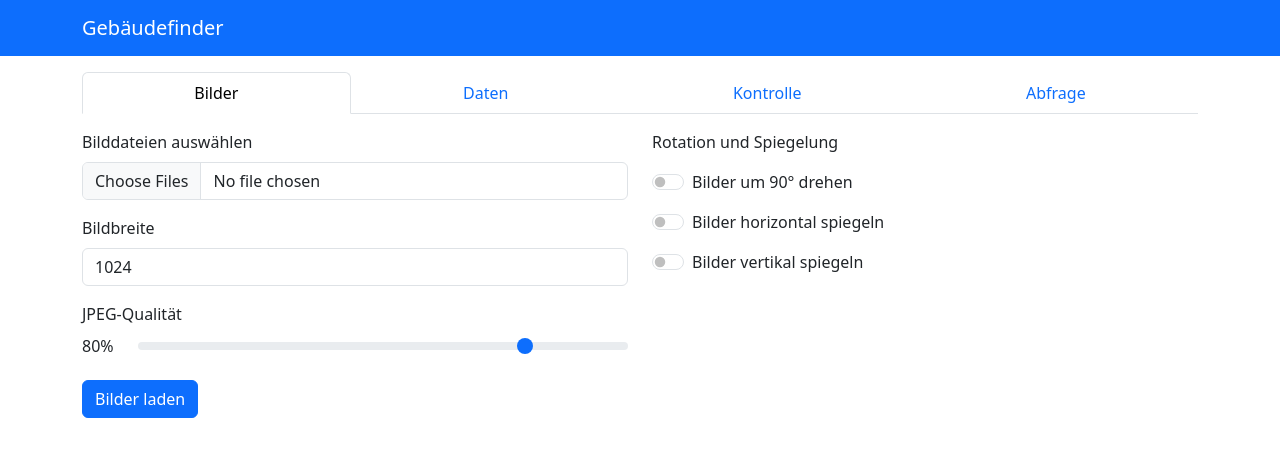
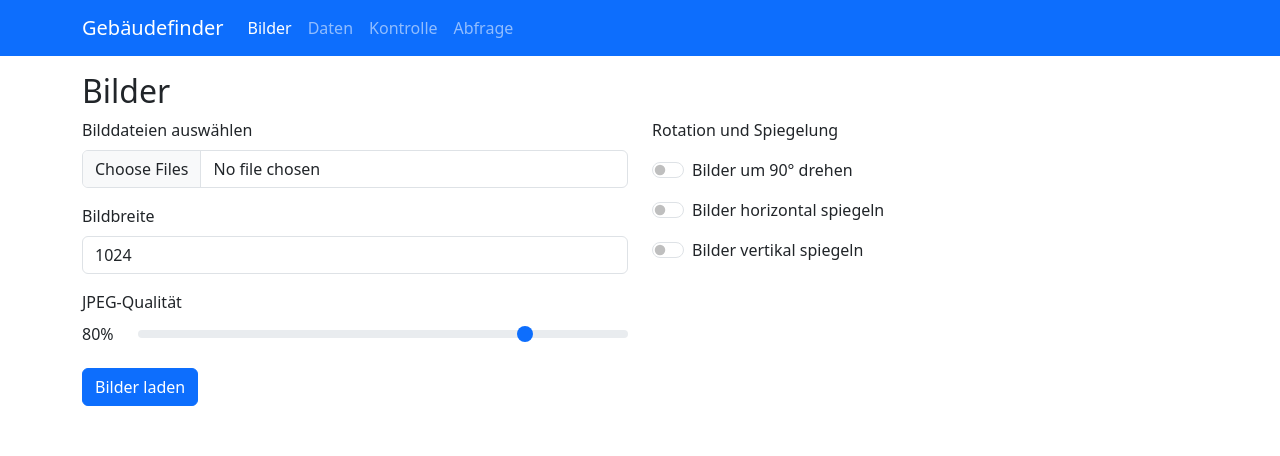
Before and after one commit to daka-fhnw/gebauede-finder, a React (Vite) app: page / in a window 1280 px wide. Shown: the top 456 px of the page. Built offline with nearby package versions, Linux system fonts and the light colour scheme.

Commit message:
navigation improved

```diff
--- a/src/App.jsx
+++ b/src/App.jsx
@@ -1,40 +1,29 @@
 import "./App.css";
 import "bootstrap/dist/css/bootstrap.min.css";
+import Container from "react-bootstrap/Container";
 import Header from "./comps/Header";
-import Tab from "react-bootstrap/Tab";
-import Tabs from "react-bootstrap/Tabs";
-import { Container } from "react-bootstrap";
 import Images from "./comps/Images";
+import Data from "./comps/Data";
+import Inspection from "./comps/Inspection";
+import Query from "./comps/Query";
 import { useState } from "react";
-import Inspection from "./comps/Inspection";
-import Data from "./comps/Data";
-import Query from "./comps/Query";
 
 export default function App() {
+  const [page, setPage] = useState(0);
   const [data, setData] = useState({});
+
   return (
     <>
-      <Header />
-      <Container>
-        <Tabs
-          defaultActiveKey="images"
-          transition={false}
-          className="mt-3 mb-3"
-          fill
-        >
-          <Tab eventKey="images" title="Bilder">
-            <Images data={data} setData={setData} />
-          </Tab>
-          <Tab eventKey="data" title="Daten">
-            <Data data={data} setData={setData} />
-          </Tab>
-          <Tab eventKey="inspection" title="Kontrolle">
-            <Inspection data={data} setData={setData} />
-          </Tab>
-          <Tab eventKey="query" title="Abfrage">
-            <Query data={data} setData={setData} />
-          </Tab>
-        </Tabs>
+      <Header page={page} setPage={setPage} />
+      <Container className="mt-3 mb-3">
+        <div className={page !== 0 ? "d-none" : ""}>
+          <Images data={data} setData={setData} />
+        </div>
+        {page === 1 && <Data data={data} setData={setData} />}
+        {page === 2 && <Inspection data={data} setData={setData} />}
+        <div className={page !== 3 ? "d-none" : ""}>
+          <Query data={data} setData={setData} />
+        </div>
       </Container>
     </>
   );
--- a/src/comps/Data.jsx
+++ b/src/comps/Data.jsx
@@ -1,3 +1,7 @@
 export default function Data({ data, setData }) {
-  return <></>;
+  return (
+    <>
+      <h2>Daten</h2>
+    </>
+  );
 }
--- a/src/comps/Header.jsx
+++ b/src/comps/Header.jsx
@@ -1,11 +1,29 @@
 import Container from "react-bootstrap/Container";
 import Navbar from "react-bootstrap/Navbar";
+import Nav from "react-bootstrap/Nav";
 
-export default function Header() {
+export default function Header({ page, setPage }) {
   return (
     <Navbar expand="lg" className="navbar navbar-dark bg-primary sticky-top">
       <Container>
         <Navbar.Brand>Gebäudefinder</Navbar.Brand>
+        <Navbar.Toggle aria-controls="basic-navbar-nav" />
+        <Navbar.Collapse id="basic-navbar-nav">
+          <Nav>
+            <Nav.Link active={page === 0} onClick={() => setPage(0)}>
+              Bilder
+            </Nav.Link>
+            <Nav.Link active={page === 1} onClick={() => setPage(1)}>
+              Daten
+            </Nav.Link>
+            <Nav.Link active={page === 2} onClick={() => setPage(2)}>
+              Kontrolle
+            </Nav.Link>
+            <Nav.Link active={page === 3} onClick={() => setPage(3)}>
+              Abfrage
+            </Nav.Link>
+          </Nav>
+        </Navbar.Collapse>
       </Container>
     </Navbar>
   );
--- a/src/comps/Images.jsx
+++ b/src/comps/Images.jsx
@@ -65,6 +65,7 @@ export default function Images({ data, setData }) {
   };
   return (
     <>
+      <h2>Bilder</h2>
       <Row>
         <Col xs={12} md={9} lg={6}>
           <Form.Group controlId="formFiles" className="mb-3">
@@ -98,7 +99,9 @@ export default function Images({ data, setData }) {
                   max={1}
                   step={0.05}
                   value={qualityPerc}
-                  onChange={(event) => setQualityPerc(parseFloat(event.target.value))}
+                  onChange={(event) =>
+                    setQualityPerc(parseFloat(event.target.value))
+                  }
                   disabled={loading}
                 />
               </Col>
--- a/src/comps/Inspection.jsx
+++ b/src/comps/Inspection.jsx
@@ -1,6 +1,7 @@
 export default function Inspection({ data, setData }) {
   return (
     <>
+      <h2>Kontrolle</h2>
       {Object.entries(data).map(([key, value]) => (
         <div key={key}>
           <div>{value.name}</div>
--- a/src/comps/Query.jsx
+++ b/src/comps/Query.jsx
@@ -1,3 +1,7 @@
 export default function Query({ data, setData }) {
-  return <></>;
+  return (
+    <>
+      <h2>Abfrage</h2>
+    </>
+  );
 }
```
